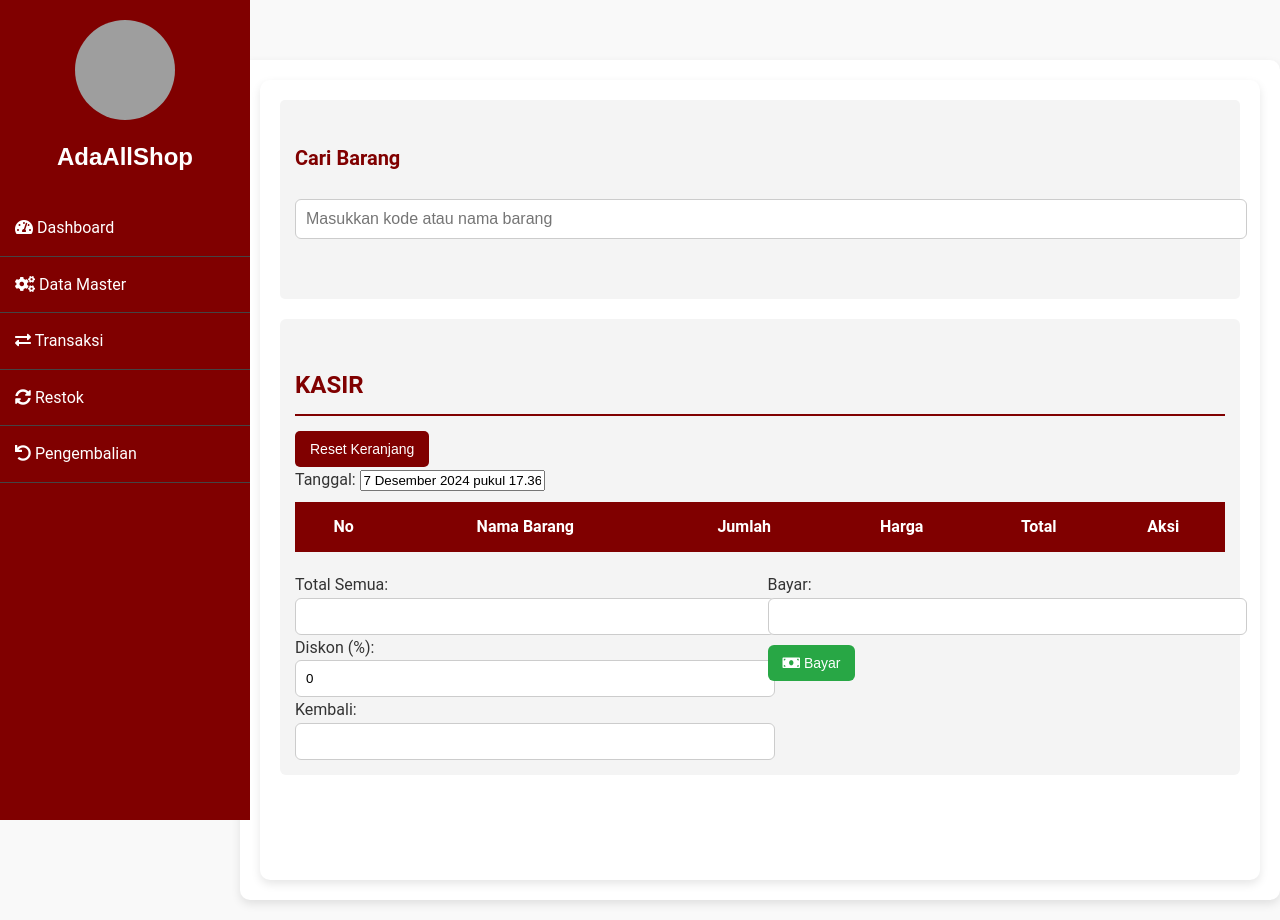
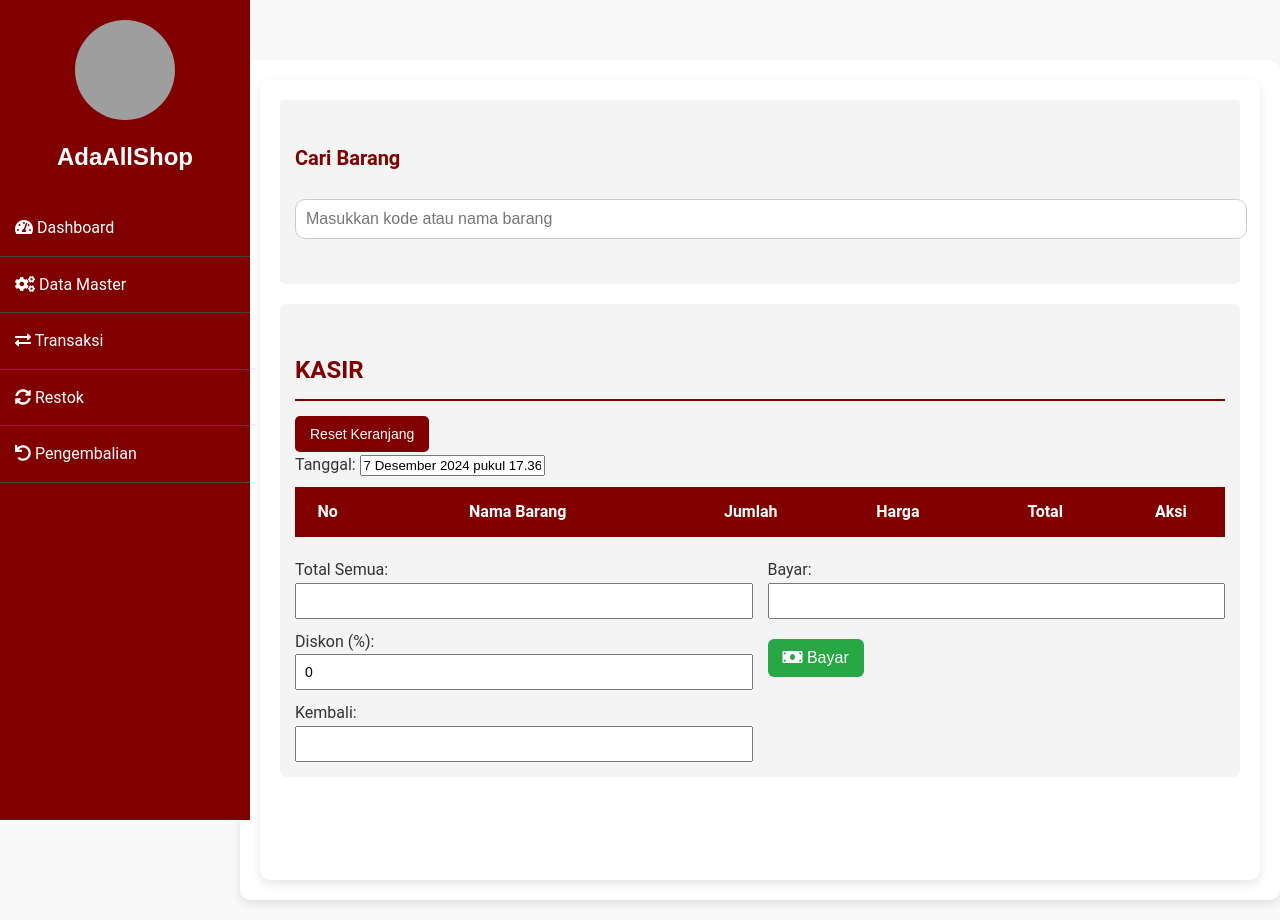
Before and after one commit to HelgaFaisa/Website_Kasir, a PHP site: page /percobaan/penjualan.php in a window 1280 px wide. Run offline with PHP 8.4, Linux system fonts and the light colour scheme; the visitor is signed in with stand-in values (Sample User, id 1); data that the repository does not hold is empty; some libraries are stand-ins or nearby versions; some web fonts are replaced; grey boxes are pictures that could not be loaded.

Commit message:
updatetransaksi

```diff
--- a/percobaan/penjualan.php
+++ b/percobaan/penjualan.php
@@ -213,13 +213,14 @@ header {
 }
 
 #searchInput {
-    width: 100%;
-    padding: 10px;
-    border: 1px solid #ccc;
-    border-radius: 6px;
-    margin-bottom: 15px;
-    font-size: 16px;
+    width: 100%; /* Sesuaikan dengan lebar container */
+    max-width: 950px; /* Tambahkan batas maksimum jika diperlukan */
+    padding: 10px; /* Tambahkan padding untuk estetika */
+    font-size: 16px; /* Sesuaikan ukuran font */
+    border: 1px solid #ccc; /* Tambahkan border */
+    border-radius: 10px; /* Buat sudut lebih halus */
 }
+
 
 #searchResults table {
     width: 100%;
@@ -235,30 +236,26 @@ header {
 }
 
 #cart-items {
-    width: 100%;
-    border-collapse: collapse;
-    margin-top: 10px;
-    border: 2px solid #800000;
+    table-layout: fixed; /* Tetapkan lebar kolom */
+    word-wrap: break-word; /* Bungkus teks panjang */
 }
 
-#cart-items th,
-#cart-items td {
+#cart-items th, #cart-items td {
     padding: 10px;
-    border: 1px solid #800000;
     text-align: center;
 }
 .payment-section {
     display: grid;
-    grid-template-columns: 1fr 1fr;
-    gap: 15px;
-    margin-top: 20px;
+    grid-template-columns: 1fr 1fr; /* Dua kolom untuk elemen */
+    gap: 15px; /* Beri jarak antar elemen */
+    margin-top: 20px; /* Jarak antara form pembayaran dan tabel */
 }
 
 .payment-section input {
-    width: 100%;
-    padding: 10px;
-    border: 1px solid #ccc;
-    border-radius: 6px;
+    padding: 8px;
+    font-size: 14px;
+    width: 100%; /* Agar input memenuhi kolom */
+    box-sizing: border-box; /* Untuk mencegah padding merusak layout */
 }
 
 .btn {
@@ -309,8 +306,30 @@ header {
 
 #cart-items th, #cart-items td {
     padding: 10px;
-    border: 1px solid #800000; /* Maroon border for table cells */
     text-align: center;
+}
+#cart-items th:nth-child(1),
+#cart-items td:nth-child(1) {
+    width: 5%; /* Lebar kolom "No" */
+}
+
+#cart-items th:nth-child(2),
+#cart-items td:nth-child(2) {
+    width: 35%; /* Lebar kolom "Nama Barang" */
+}
+
+#cart-items th:nth-child(3),
+#cart-items td:nth-child(3),
+#cart-items th:nth-child(4),
+#cart-items td:nth-child(4),
+#cart-items th:nth-child(5),
+#cart-items td:nth-child(5) {
+    width: 15%; /* Lebar kolom lainnya */
+}
+
+#cart-items th:nth-child(6),
+#cart-items td:nth-child(6) {
+    width: 10%; /* Lebar kolom "Aksi" */
 }
 
 /* Table header (th) background color and text color */
@@ -327,6 +346,9 @@ header {
 /* Table row hover effect for better interaction */
 #cart-items tr:hover {
     background-color: #f1f1f1;
+}
+#totalSemua, #bayar, #diskon, #kembalian {
+    margin-bottom: 10px;
 }
 
 .container {
@@ -412,6 +434,12 @@ header {
 #searchResults tr:hover {
     background-color: #f1f1f1; /* Slightly darker background for hover effect */
 }
+.payment-section .btn-success {
+    grid-column: span 2; /* Tombol 'Bayar' meluas ke dua kolom */
+    margin-top: 10px; /* Jarak atas tombol */
+    padding: 10px 15px; /* Ukuran tombol lebih besar */
+    font-size: 16px; /* Teks tombol lebih besar */
+}
 
 @media (max-width: 768px) {
     .container {
@@ -424,6 +452,22 @@ header {
         flex: 1;
     }
 
+    @media (max-width: 768px) {
+    .payment-section {
+        grid-template-columns: 1fr; /* Susunan vertikal pada layar kecil */
+    }
+
+    #cart-items th, #cart-items td {
+        font-size: 12px; /* Kurangi ukuran font */
+    }
+
+    #searchInput {
+        font-size: 14px; /* Kurangi ukuran input pencarian */
+    }
+    .payment-section .btn-success {
+        grid-column: 1; /* Tombol menyesuaikan satu kolom */
+    }
+}
 }
 </style>
 </head>
@@ -626,7 +670,22 @@ header {
         $('#resetCart').click(function() {
             cart = [];
             updateCartDisplay();
+            // Reset nilai input lainnya
+            $('#diskon').val(0); // Reset diskon ke 0
+            $('#bayar').val(''); // Kosongkan input bayar
+            $('#totalSemua').val(''); // Kosongkan total
+            $('#kembali').val(''); // Kosongkan kembalian
         });
+
+        $('#diskon').on('input', function() {
+    let diskon = parseFloat($(this).val()) || 0;
+    if (diskon < 0 || diskon > 100) {
+        alert('Diskon harus antara 0 dan 100!');
+        $(this).val(0); // Kembalikan ke 0 jika nilai tidak valid
+    }
+    calculateTotal(); // Hitung ulang total
+});
+
 
         // Handle payment changes
         $('#diskon, #bayar').on('input', calculateTotal);
```
